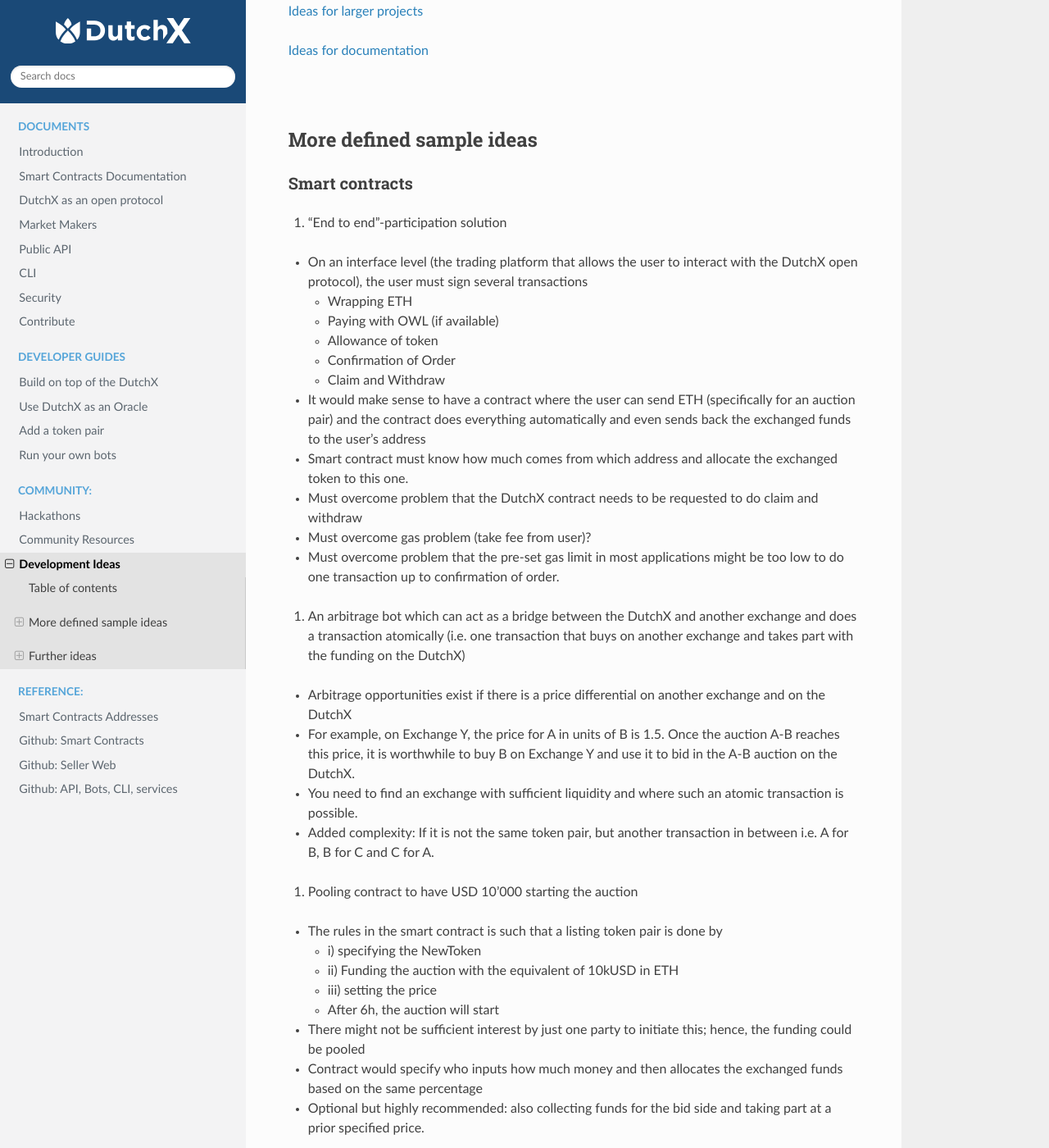
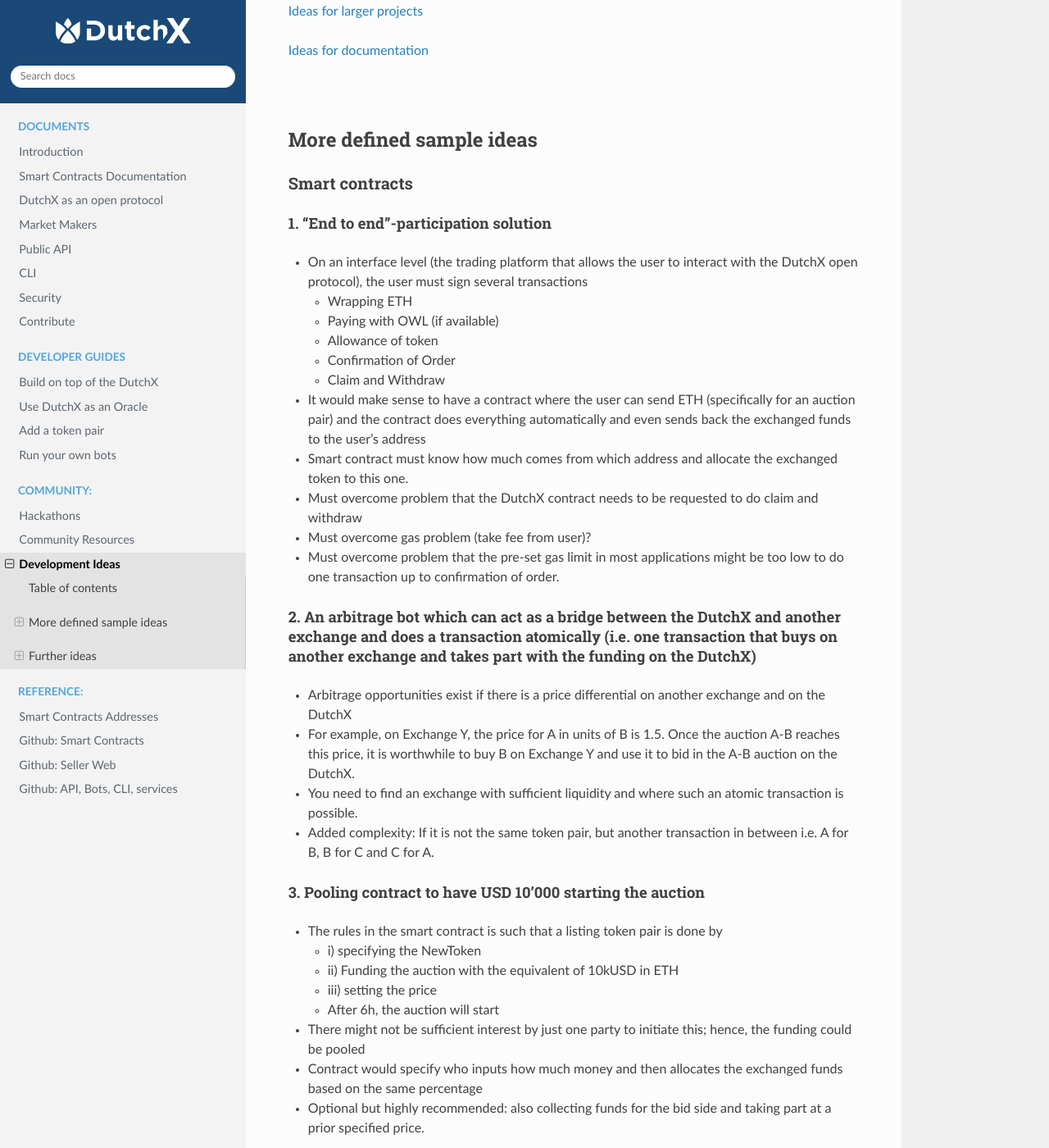
Before and after one commit to gnosis/dx-docs, a Sphinx documentation site: the page built from source/development-ideas.md, in a window 1280 px wide and 1400 px high, scrolled down 646 px. Shown: the whole window at 82% size. Built offline with Sphinx 7.4.7 and the Read the Docs theme 2.0.0, drawn with Linux system fonts in a browser that asks for light colours; some of the changed text lies outside the part shown.

Commit message:
Update development-ideas.md

```diff
--- a/source/development-ideas.md
+++ b/source/development-ideas.md
@@ -30,7 +30,7 @@
 
 ### Smart contracts
 
-1. “End to end”-participation solution
+#### 1. “End to end”-participation solution
 
 - On an interface level (the trading platform that allows the user to interact with the DutchX open protocol), the user must sign several transactions
     - Wrapping ETH
@@ -45,14 +45,14 @@
 - Must overcome gas problem (take fee from user)?
 - Must overcome problem that the pre-set gas limit in most applications might be too low to do one transaction up to confirmation of order.
 
-1. An arbitrage bot which can act as a bridge between the DutchX and another exchange and does a transaction atomically (i.e. one transaction that buys on another exchange and takes part with the funding on the DutchX)
+#### 2. An arbitrage bot which can act as a bridge between the DutchX and another exchange and does a transaction atomically (i.e. one transaction that buys on another exchange and takes part with the funding on the DutchX)
 
 - Arbitrage opportunities exist if there is a price differential on another exchange and on the DutchX
 - For example, on Exchange Y, the price for A in units of B is 1.5. Once the auction A-B reaches this price, it is worthwhile to buy B on Exchange Y and use it to bid in the A-B auction on the DutchX.
 - You need to find an exchange with sufficient liquidity and where such an atomic transaction is possible.
 - Added complexity: If it is not the same token pair, but another transaction in between i.e. A for B, B for C and C for A.
 
-3. Pooling contract to have USD 10’000 starting the auction
+#### 3. Pooling contract to have USD 10’000 starting the auction
 
 - The rules in the smart contract is such that a listing token pair is done by
     - i) specifying the NewToken
@@ -64,7 +64,7 @@
 - Contract would specify who inputs how much money and then allocates the exchanged funds based on the same percentage
 - Optional but highly recommended: also collecting funds for the bid side and taking part at a prior specified price.
 
-4. Token BuyBacks (and burn?):
+#### 4. Token BuyBacks (and burn?):
 
 - A token project might have the need to buy back tokens
 - The difficulty thereby are a few:
```
